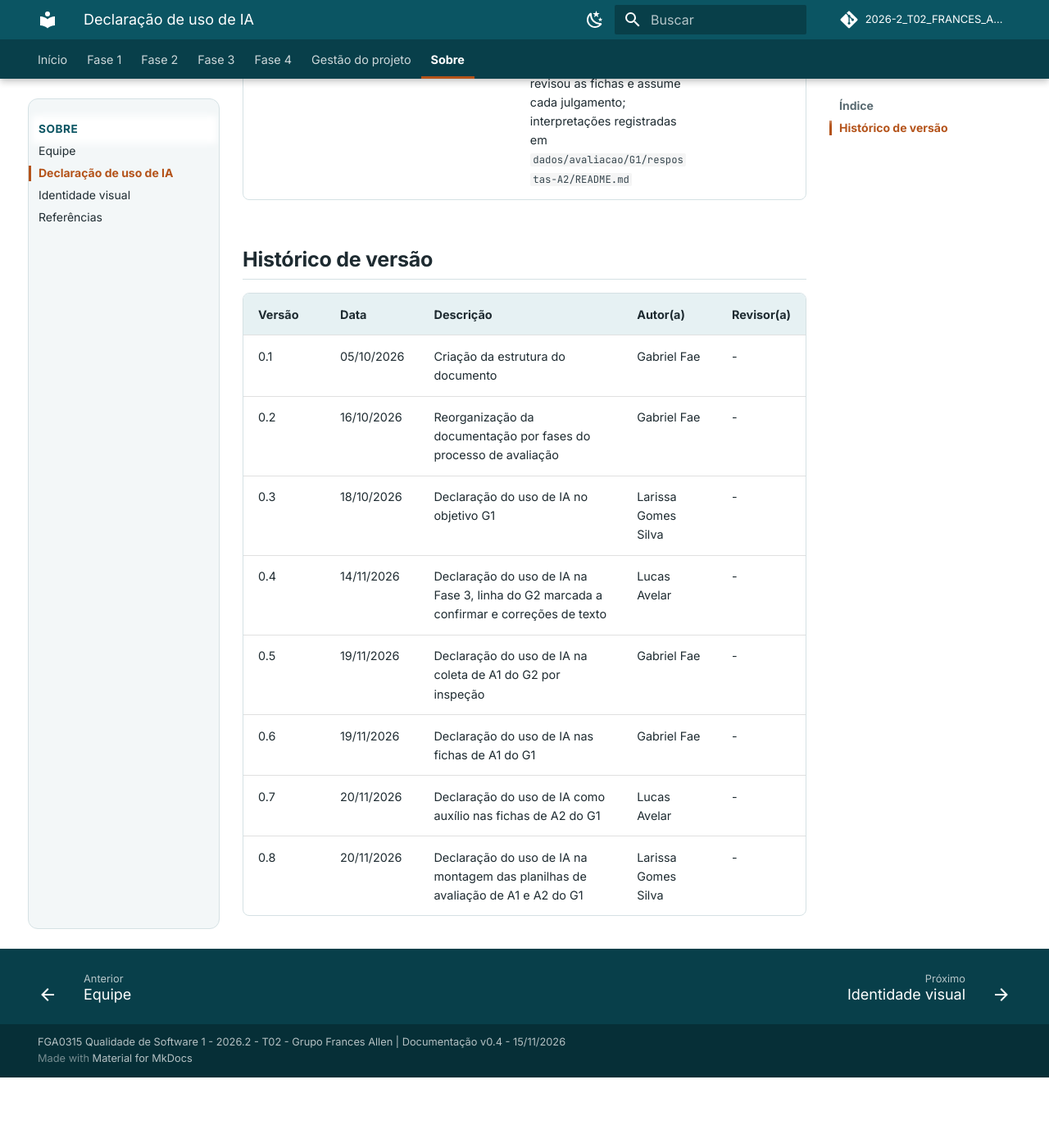
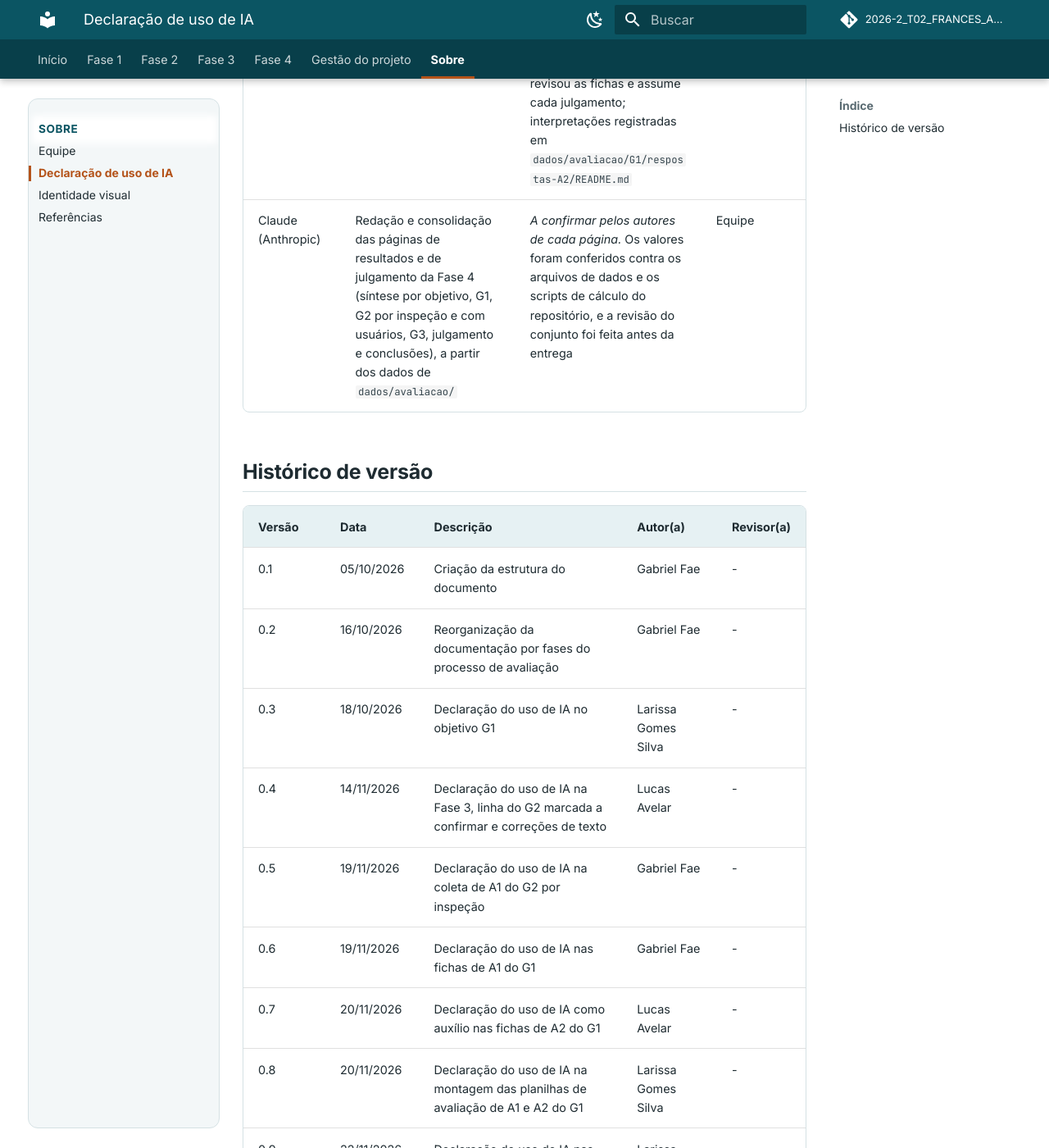
Before and after one commit to FCTE-Qualidade-de-Software-1/2026-2_T02_FRANCES_ALLEN, an MkDocs documentation site: the page built from docs/sobre/uso-de-ia.md, in a window 1280 px wide and 1400 px high, scrolled down 3096 px. Shown: the whole window at 82% size. Built offline with MkDocs 1.6.1 and Material for MkDocs 9.7.7, drawn with Linux system fonts in a browser that asks for light colours; comment, search, counter and statistics services are not loaded; before the commit the page ends 4410 px from its top, so only the background shows below that; some of the changed text lies outside the part shown.

Commit message:
Declaração de uso de IA nas páginas de resultados e julgamento da Fase 4

```diff
--- a/docs/sobre/uso-de-ia.md
+++ b/docs/sobre/uso-de-ia.md
@@ -17,6 +17,7 @@ A rubrica da disciplina exige declarar **a ferramenta**, **a tarefa** e **como o
 | Claude (Anthropic) | Montagem das planilhas de avaliação entregues a A1 e A2 (uma por avaliador, com uma aba por tema e por julgamento), a partir das fichas cegas `ficha_cega_Tn.csv` já geradas: copia item, título, resumo, ano, periódico e DOI, acrescenta as instruções, o PICO do tema e as colunas em branco a preencher, com listas de opções nas colunas de resposta | A IA não julgou relevância nem rubrica e não preencheu nenhuma coluna de resposta. O script usa só as fichas cegas, sem ler as chaves `chave_Tn.csv` nem abrir o VICKY, então as planilhas não trazem posição nem Quality Score. A Larissa conferiu as planilhas contra as fichas cegas antes do envio | Larissa Gomes Silva |
 | Claude (Anthropic) | Fichas de A1 do G1: julgamento de relevância de T1 a T4 (M1.3.1), rubrica de T1 e T2 (M1.4.1) e etapa 11a (conferência de M1.2.1 e revisão dos não conformes de M1.5.1) | Aplicação dos critérios das seções 4.4 e 4.6 do método a cada item da ficha cega, com justificativa por item e interpretações registradas em `dados/avaliacao/G1/respostas-A1/README.md`, a pedido de A1. O contato prévio do assistente com registros de tela de T1 está declarado como limitação no mesmo arquivo | Gabriel Fae |
 | Claude (Anthropic) | Apoio a A2 nas fichas do G1: relevância de T1 a T4 (M1.3.1) e rubrica de T1 e T2 (M1.4.1) | IA usada como auxílio na aplicação dos critérios das seções 4.4 e 4.6, em sessão separada da de A1 e sem acesso às chaves nem às respostas de A1. A2 revisou as fichas e assume cada julgamento; interpretações registradas em `dados/avaliacao/G1/respostas-A2/README.md` | Lucas Avelar |
+| Claude (Anthropic) | Redação e consolidação das páginas de resultados e de julgamento da Fase 4 (síntese por objetivo, G1, G2 por inspeção e com usuários, G3, julgamento e conclusões), a partir dos dados de `dados/avaliacao/` | _A confirmar pelos autores de cada página._ Os valores foram conferidos contra os arquivos de dados e os scripts de cálculo do repositório, e a revisão do conjunto foi feita antes da entrega | Equipe |
 
 ## Histórico de versão
 
@@ -30,3 +31,4 @@ A rubrica da disciplina exige declarar **a ferramenta**, **a tarefa** e **como o
 | 0.6 | 19/11/2026 | Declaração do uso de IA nas fichas de A1 do G1 | Gabriel Fae | - |
 | 0.7 | 20/11/2026 | Declaração do uso de IA como auxílio nas fichas de A2 do G1 | Lucas Avelar | - |
 | 0.8 | 20/11/2026 | Declaração do uso de IA na montagem das planilhas de avaliação de A1 e A2 do G1 | Larissa Gomes Silva | - |
+| 0.9 | 22/11/2026 | Declaração do uso de IA nas páginas de resultados e de julgamento da Fase 4 | Larissa Gomes Silva | - |
```
